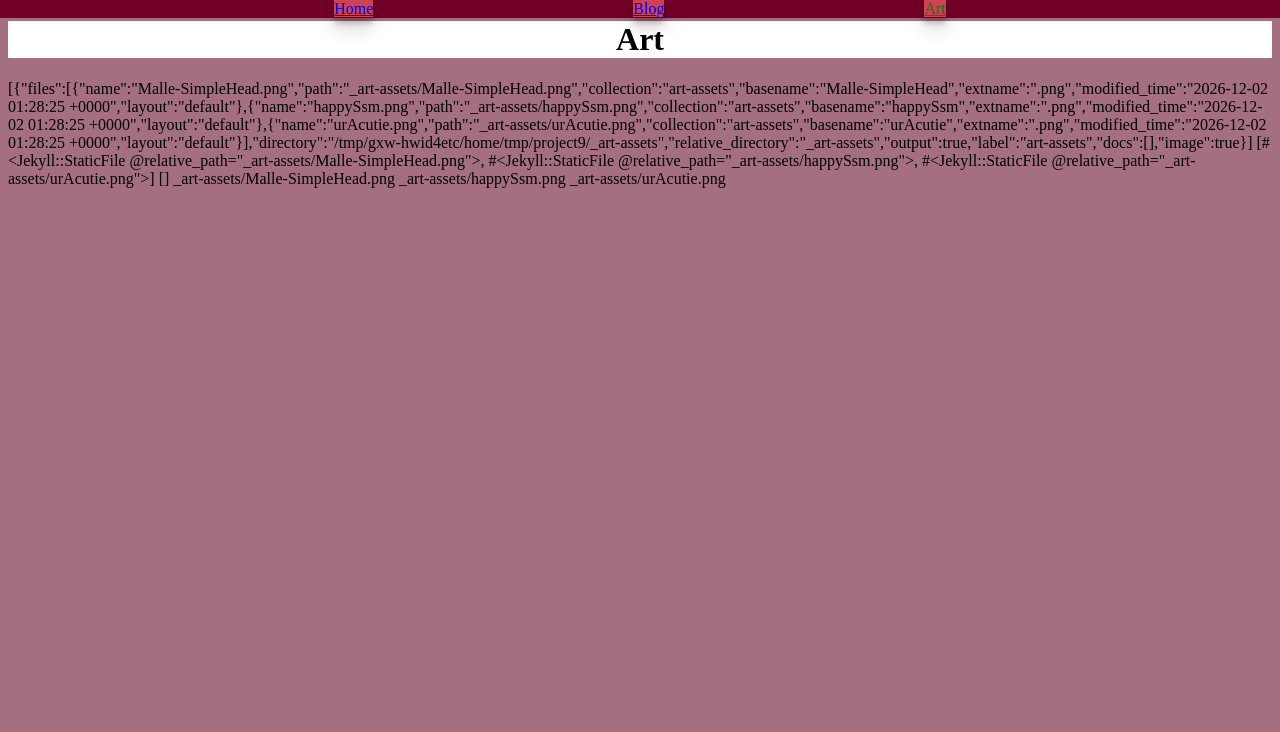
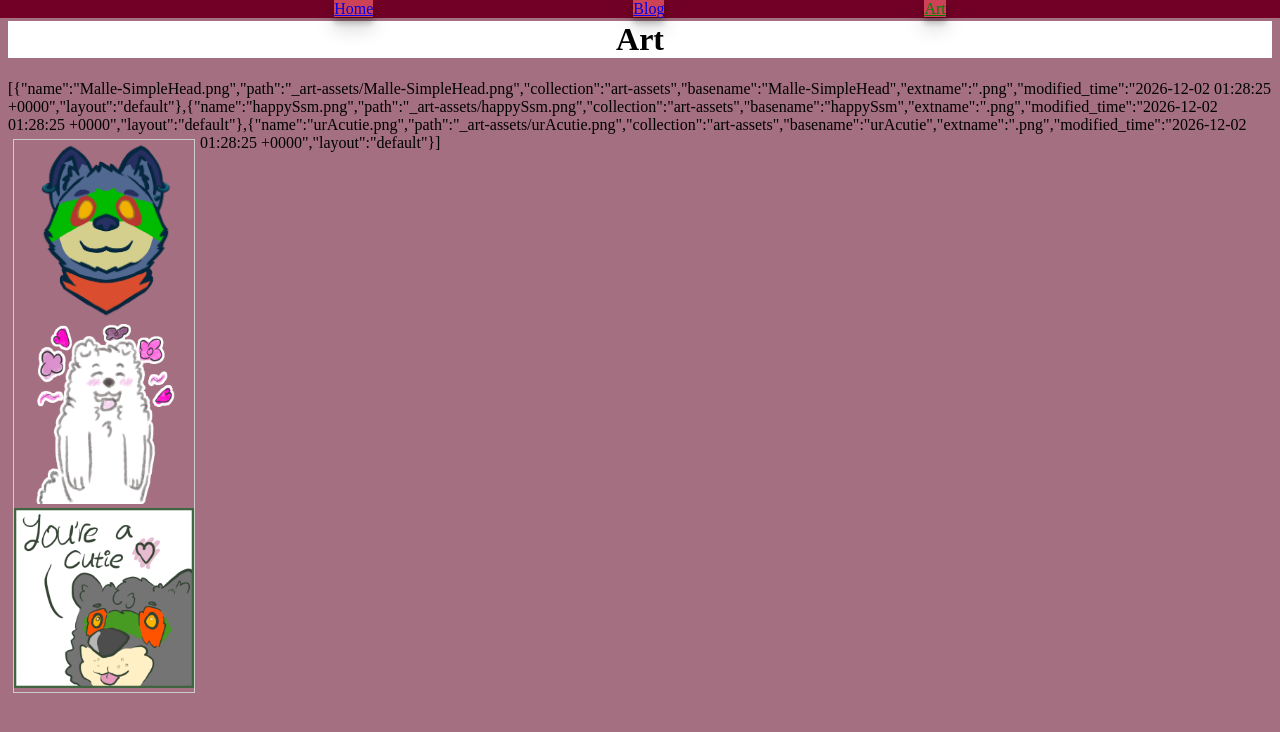
Before and after one commit to malleyeno/malleyeno.github.io, a Jekyll site: the page built from art.html, in a window 1280 px wide. Shown: the top 732 px of the page. Built offline with Jekyll 4.4.1, drawn with Linux system fonts in a browser that asks for light colours; nearby versions of some CDN libraries; some of the changed lines change nothing that is shown.

Commit message:
arts layout use art-assets coll for img (finally)

```diff
--- a/_layouts/arts.html
+++ b/_layouts/arts.html
@@ -3,15 +3,15 @@ layout: default
 ---
 <link rel="stylesheet" href="/assets/css/ArtComp.css">
 <h1>{{ page.title }}</h1>
-{% assign artFolder = site.collections | where: "label", "art-assets" %}
-{{ artFolder | jsonify  }}
-{% assign artFiles = artFolder[0].files %}
-{{ artFiles | inspect  }}
-{{ site.art-assets | jsonify }}
-<!-- <div class="gallery"> -->
-    <!--{% assign image_files = site.static_files | where: "image", true %}-->
-    {% for artItem in artFiles %}
-        {{ artItem.path  }}
-            <!-- <img src="{{ artItem.path }}"> -->
+{% assign artFolder = site.collections | where: "label", "art-assets" | first %}
+{{ artFolder.files |jsonify }}
+
+<div class="gallery">
+    {% for artItem in artFolder.files %}
+        {% comment %}
+        This lets us use output=true to list the files. Otherwise, there is no way to access our
+        static files via collections (or at least this is the only way I found it to work.)
+        {% endcomment %}
+        <img src="{{ artItem.path | remove_first: "_" }}"></img>
     {% endfor %}
 </div>
```
